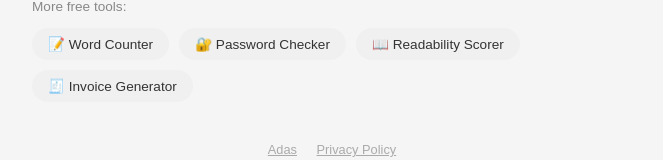
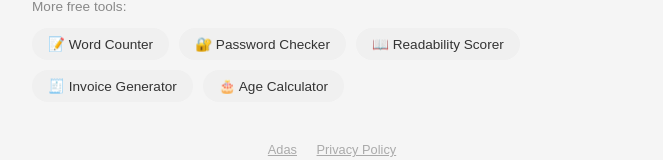
Before and after one commit to darthadas/unit-converter, a plain HTML site: page index.html in a window 1280 px wide. Shown: the part 806-966 px from the top of the page, without its empty margins (308-971 px from the left). Drawn offline with Linux system fonts and the light colour scheme.

Commit message:
Update index.html

```diff
--- a/index.html
+++ b/index.html
@@ -191,6 +191,12 @@ your browser with no signup required.
               color: #333; text-decoration: none;">
       🧾 Invoice Generator
     </a>
+    <a href="https://darthadas.github.io/age-calculator/"
+       style="padding: 8px 16px; background: #f0f0f0;
+              border-radius: 20px; font-size: 0.85rem;
+              color: #333; text-decoration: none;">
+      🎂 Age Calculator
+    </a>
   </div>
 </div>
 
```
